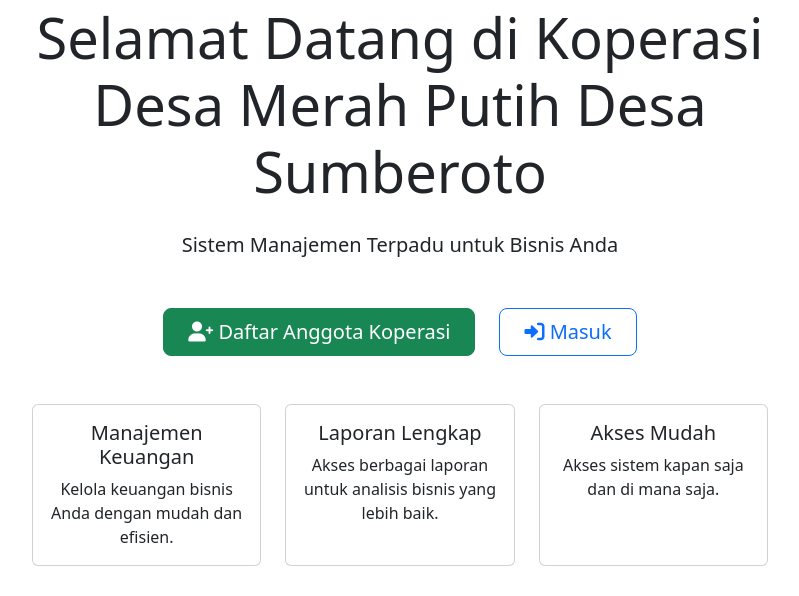
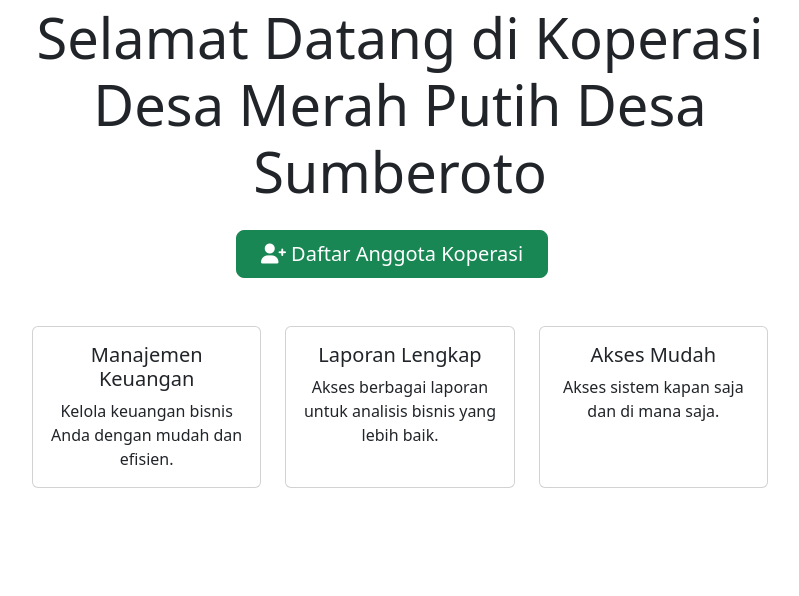
Before and after one commit to evasetya05/kdmp, a Django app: page / in a window 1280 px wide. Shown: the part 170-766 px from the top of the page, without its empty margins (240-1039 px from the left). Run offline with Django 5.2, Linux system fonts and the light colour scheme; data that the repository does not hold is empty; some libraries are stand-ins or nearby versions.

Commit message:
perbaikan landing page

```diff
--- a/apps/core/templates/landing_page.html
+++ b/apps/core/templates/landing_page.html
@@ -7,7 +7,7 @@
     <div class="row justify-content-center">
         <div class="col-md-8 text-center">
             <h1 class="display-4 mb-4">Selamat Datang di Koperasi Desa Merah Putih Desa Sumberoto</h1>
-            <p class="lead mb-5">Sistem Manajemen Terpadu untuk Bisnis Anda</p>
+
 
             {% if user.is_authenticated %}
             <div class="d-grid gap-2 d-sm-flex justify-content-sm-center">
@@ -18,9 +18,7 @@
                 <a href="{% url 'anggota:public_create' %}" class="btn btn-success btn-lg px-4 me-sm-3">
                     <i class="fas fa-user-plus"></i> Daftar Anggota Koperasi
                 </a>
-                <a href="{% url 'login' %}" class="btn btn-outline-primary btn-lg px-4">
-                    <i class="fas fa-sign-in-alt"></i> Masuk
-                </a>
+
             </div>
             {% endif %}
 
```
